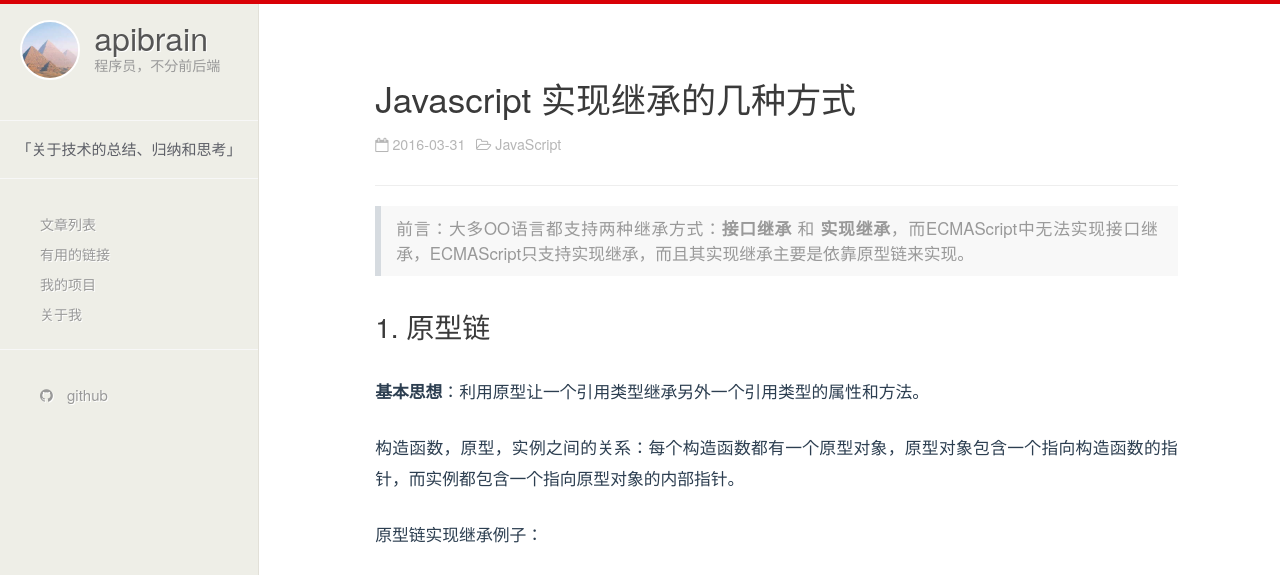
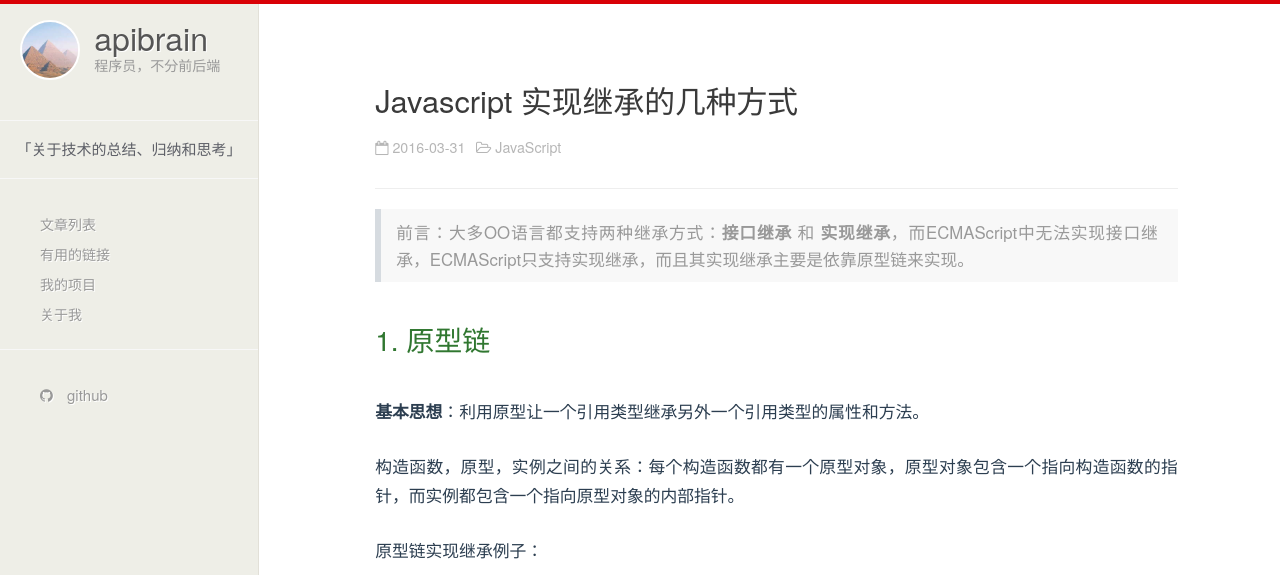
Before and after one commit to apibrain/apibrain.github.io, a Jekyll site: the page built from _posts/2016-03-31-javascript-apply-object-oriented-extends.md, in a window 1280 px wide and 1400 px high. Shown: the top 575 px of the window. Built offline with Jekyll 4.4.1, drawn with Linux system fonts in a browser that asks for light colours; grey boxes are pictures that could not be loaded.

Commit message:
修改了文章页面的样式

```diff
--- a/css/hc.css
+++ b/css/hc.css
@@ -36,7 +36,7 @@ h1 a:hover,h2 a:hover,h3 a:hover,h4 a:hover {
 
 p {
   font-weight:normal;
-  line-height: 1.85em;
+  line-height: 1.75em;
   font-size: 1.2em;
   margin-bottom: 1.5em;
   text-align: justify;
@@ -246,7 +246,7 @@ blockquote
 
 blockquote p {
   margin-bottom: 1em;
-  line-height: 1.5em;
+  line-height: 1.6em;
 }
 
 ul,ol
@@ -287,6 +287,7 @@ pre
   font-size: 12px;
   word-break:normal;
   margin-bottom: 0;
+  line-height: 1.75em;
 }
 
 .meta-tags a, .meta-tags a:visited {
@@ -442,9 +443,10 @@ pre
 }
 .article-title
 {
-  font-size:2.5em;
-  font-weight:300;
-  padding-top:15px
+  font-size:2.2em;
+  font-weight:400;
+  padding-top:15px;
+  line-height: 1.4em;
 }
 
 .meta
@@ -503,11 +505,16 @@ pre
 }
 .post h2 {
   font-size: 2em;
-  margin-top: 1.2em;
-  margin-bottom:1.2em;
+  margin-top: 1.5em;
+  margin-bottom:1.5em;
+}
+#article .post h2 {
+  color: #307730;
 }
 .post h3 {
   font-size: 1.5em;
+  margin-top: 1.2em;
+  margin-bottom: 1.2em;
 }
 .post ul {
   margin-bottom: 3em;
@@ -847,7 +854,7 @@ time
 
 #article h1,#article h2,#article h3
 {
-  color:#3a3a3a
+  color:#3a3a3a;
 }
 
 @media (max-width:767px) {
```
